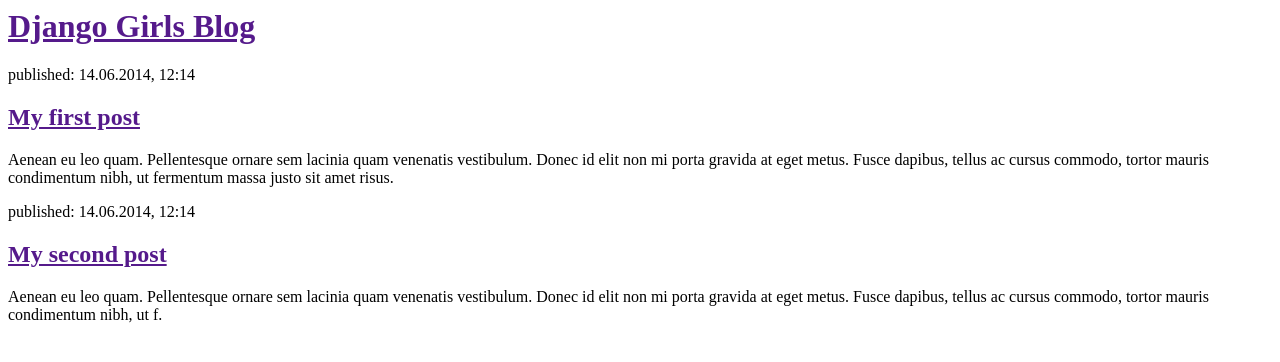
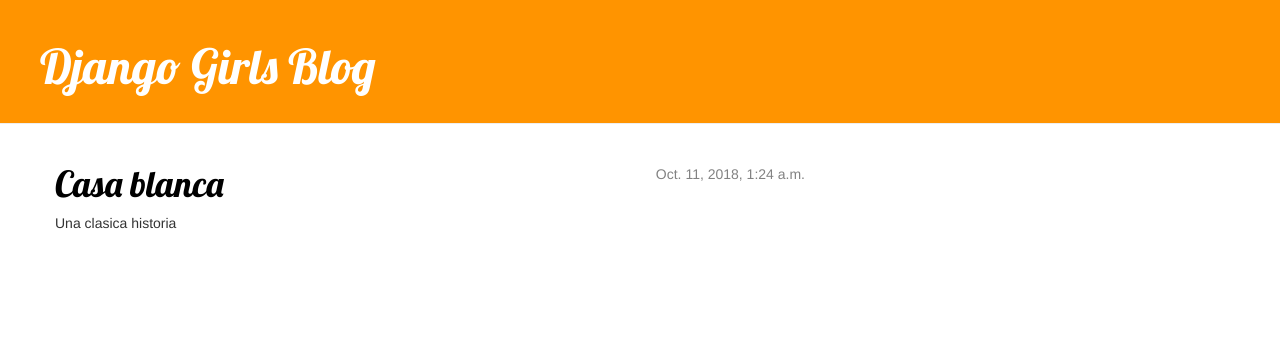
Before and after one commit to angelcoyoy/my-firts-blog, a Django app: page / in a window 1280 px wide. Shown: the top 362 px of the page. Run offline with Django 3.2, Linux system fonts and the light colour scheme; data comes from the database, SQL or seed files in the repository; both versions use the stored data as it was after the commit; some libraries are stand-ins or nearby versions.

Commit message:
Plantillas modificadas para mostrar las publicaciones de la base de datos.

```diff
--- a/blog/models.py
+++ b/blog/models.py
@@ -1,8 +1,5 @@
 from django.db import models
 from django.utils import timezone
-from django.shortcuts import render
-from django.utils import timezone
-
 
 class Publicacion(models.Model):
         autor = models.ForeignKey('auth.User', on_delete=models.CASCADE)
@@ -14,7 +11,7 @@
                 blank=True, null=True)
 
         def publicar(self):
-            self.published_date = timezone.now()
+            self.fecha_publicacion = timezone.now()
             self.save()
 
         def __str__(self):
--- /dev/null
+++ b/blog/static/css/blog.css
@@ -0,0 +1,47 @@
+.page-header {
+    background-color: #ff9400;
+    margin-top: 0;
+    padding: 20px 20px 20px 40px;
+}
+
+.page-header h1, .page-header h1 a, .page-header h1 a:visited, .page-header h1 a:active {
+    color: #ffffff;
+    font-size: 36pt;
+    text-decoration: none;
+}
+
+.content {
+    margin-left: 40px;
+}
+
+h1, h2, h3, h4 {
+    font-family: 'Lobster', cursive;
+}
+
+.date {
+    float: right;
+    color: #828282;
+}
+
+.save {
+    float: right;
+}
+
+.publicacion-form textarea, .publicacion-form input {
+    width: 100%;
+}
+
+.top-menu, .top-menu:hover, .top-menu:visited {
+    color: #ffffff;
+    float: right;
+    font-size: 26pt;
+    margin-right: 20px;
+}
+
+.publicacion {
+    margin-bottom: 70px;
+}
+
+.publicacion h1 a, .publicacion h1 a:visited {
+    color: #000000;
+}
--- a/blog/templates/blog/post_list.html
+++ b/blog/templates/blog/post_list.html
@@ -1,22 +1,31 @@
+{% load staticfiles %}
 <html>
     <head>
         <title>Django Girls blog</title>
+        <link rel="stylesheet" href="//maxcdn.bootstrapcdn.com/bootstrap/3.2.0/css/bootstrap.min.css">
+        <link rel="stylesheet" href="//maxcdn.bootstrapcdn.com/bootstrap/3.2.0/css/bootstrap-theme.min.css">
+        <link rel="stylesheet" href="{% static 'css/blog.css' %}">
+        <link href="https://fonts.googleapis.com/css?family=Lobster&subset=latin,latin-ext" rel="stylesheet" type="text/css">
     </head>
     <body>
-        <div>
-            <h1><a href="">Django Girls Blog</a></h1>
+        <div class="page-header">
+            <h1><a href="/">Django Girls Blog</a></h1>
         </div>
 
-        <div>
-            <p>published: 14.06.2014, 12:14</p>
-            <h2><a href="">My first post</a></h2>
-            <p>Aenean eu leo quam. Pellentesque ornare sem lacinia quam venenatis vestibulum. Donec id elit non mi porta gravida at eget metus. Fusce dapibus, tellus ac cursus commodo, tortor mauris condimentum nibh, ut fermentum massa justo sit amet risus.</p>
-        </div>
-
-        <div>
-            <p>published: 14.06.2014, 12:14</p>
-            <h2><a href="">My second post</a></h2>
-            <p>Aenean eu leo quam. Pellentesque ornare sem lacinia quam venenatis vestibulum. Donec id elit non mi porta gravida at eget metus. Fusce dapibus, tellus ac cursus commodo, tortor mauris condimentum nibh, ut f.</p>
+        <div class="content container">
+            <div class="row">
+                <div class="col-md-8">
+                    {% for publicacion in publicaciones %}
+                       <div class="publicacion">
+                           <div class="date">
+                               {{ publicacion.fecha_publicacion }}
+                           </div>
+                           <h1><a href="">{{ publicacion.titulo }}</a></h1>
+                           <p>{{ publicacion.texto|linebreaksbr }}</p>
+                      </div>
+                    {% endfor %}
+                </div>
+            </div>
         </div>
     </body>
 </html>
--- a/blog/views.py
+++ b/blog/views.py
@@ -1,4 +1,7 @@
 from django.shortcuts import render
+from django.utils import timezone
+from .models import Publicacion
 
 def post_list(request):
-    return render(request, 'blog/post_list.html', {})
+    publicaciones = Publicacion.objects.filter(fecha_publicacion__lte=timezone.now()).order_by('fecha_publicacion')
+    return render(request, 'blog/post_list.html', {'publicaciones': publicaciones})
```
Also changed, not shown: db.sqlite3.
